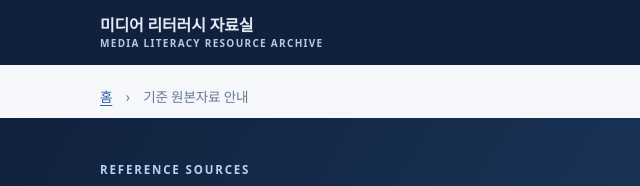
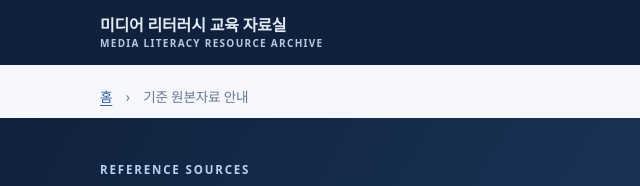
Before and after one commit to dangsclub/media-literacy-public, a plain HTML site: page references/index.html in a window 1280 px wide. Shown: the top 186 px of the page, 0-640 px from the left. Drawn offline with Linux system fonts and the light colour scheme.

Commit message:
Unify public archive site title

```diff
--- a/references/index.html
+++ b/references/index.html
@@ -11,7 +11,7 @@
 </style>
 </head>
 <body>
-<header class="top"><div class="wrap topin"><a class="brand" href="/">미디어 리터러시 자료실<small>MEDIA LITERACY RESOURCE ARCHIVE</small></a><a href="/">자료실 첫 화면</a></div></header>
+<header class="top"><div class="wrap topin"><a class="brand" href="/">미디어 리터러시 교육 자료실<small>MEDIA LITERACY RESOURCE ARCHIVE</small></a><a href="/">자료실 첫 화면</a></div></header>
 <div class="wrap"><div class="crumb"><a href="/">홈</a>　›　기준 원본자료 안내</div></div>
 <section class="hero"><div class="wrap"><div class="eyebrow">REFERENCE SOURCES</div><h1>기준 원본자료 안내</h1><p>미디어 리터러시 교육과정과 수업자료를 설계할 때 확인하는 공식 교육과정 원문, 개정 고시, 원문 확인 기관 및 보조 데이터의 관계를 안내합니다.</p></div></section>
 <main class="main"><div class="wrap">
```
